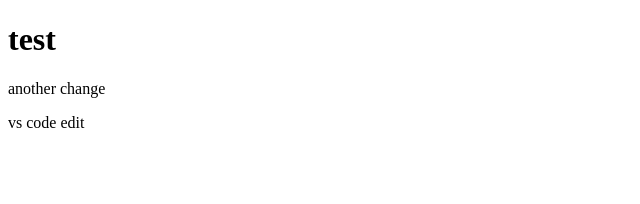
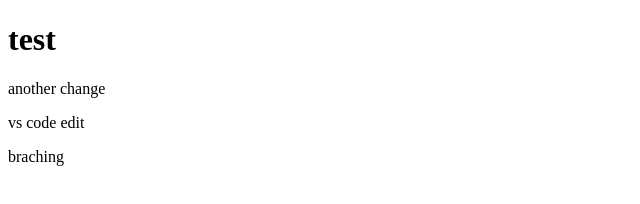
Before and after one commit to Ayelechyilma/Adonias, a plain HTML site: page index.html in a window 1280 px wide. Shown: the full height of the page, 0-640 px from the left. Drawn offline with Linux system fonts and the light colour scheme.

Commit message:
added branch

```diff
--- a/index.html
+++ b/index.html
@@ -10,6 +10,7 @@
     <h1>test</h1>
     <p>another change</p>
     <p>vs code edit</p>
+    <p>braching</p>
     <script src="js/script.js"></script>
 </body>
 </html>
```
